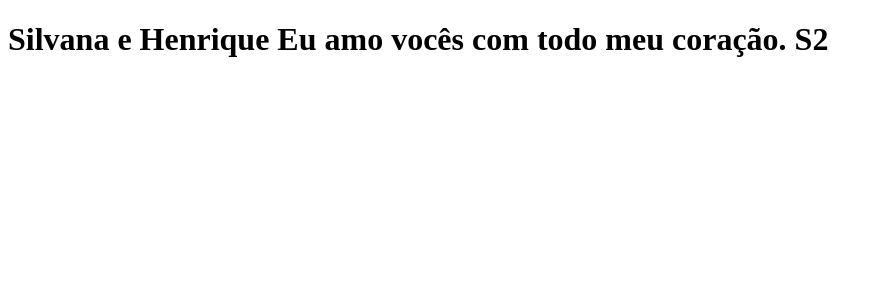
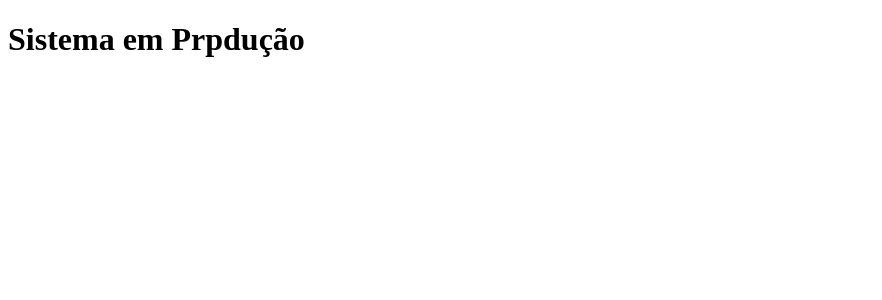
Before and after one commit to LeoMarreco/clone-tabnews, a Next.js app: page / in a window 1280 px wide. Shown: the top 300 px of the page, without its empty margins (0-882 px from the left). Built offline with nearby package versions, Linux system fonts and the light colour scheme.

Commit message:
add `api/v1/status` endpont

```diff
--- /dev/null
+++ b/pages/api/v1/status/index.js
@@ -0,0 +1,5 @@
+function status(request, response) {
+  response.status(200).json({ chave: "são acima da média" });
+}
+
+export default status;
--- a/pages/index.js
+++ b/pages/index.js
@@ -1,5 +1,5 @@
 function Home() {
-  return <h1>Silvana e Henrique Eu amo vocês com todo meu coração. S2</h1>;
+  return <h1>Sistema em Prpdução</h1>;
 }
 
 export default Home;
```
Also changed, not shown: 1 other file (tests, documents, lock files or other folders).
